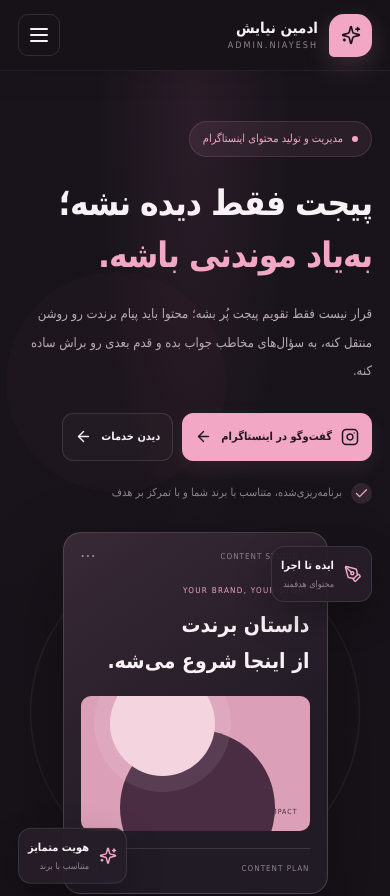
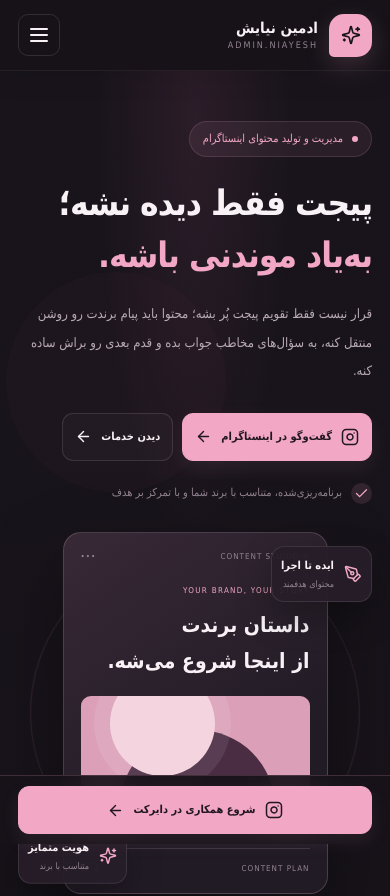
Before and after one commit to moeinfatemiyan-lgtm/Admin_niayesh, a Next.js app: page / in a window 390 px wide. Shown: the top 896 px of the page. Built offline with nearby package versions, Linux system fonts and the light colour scheme.

Commit message:
Style mobile sticky contact action

```diff
--- a/app/globals.css
+++ b/app/globals.css
@@ -120,3 +120,22 @@
 .service-card.reveal-ready:nth-child(3),.portfolio-card.reveal-ready:nth-child(3),.process-step.reveal-ready:nth-child(3){transition-delay:.14s}
 .service-card.reveal-ready:nth-child(4),.process-step.reveal-ready:nth-child(4){transition-delay:.21s}
 @media(prefers-reduced-motion:reduce){.reveal-ready,.reveal-ready.is-visible{opacity:1;transform:none;transition:none}}
+
+/* Mobile conversion shortcut */
+.mobile-contact-bar{display:none}
+@media(max-width:760px){
+ body{padding-bottom:calc(76px + env(safe-area-inset-bottom))}
+ .mobile-contact-bar{
+  display:block;
+  position:fixed;
+  z-index:60;
+  inset-inline:0;
+  bottom:0;
+  padding:10px 18px calc(10px + env(safe-area-inset-bottom));
+  border-top:1px solid rgba(242,167,196,.18);
+  background:rgba(23,19,25,.92);
+  backdrop-filter:blur(16px);
+ }
+ .mobile-contact-bar .button{width:100%;min-height:48px}
+}
+@media(prefers-reduced-motion:reduce){.mobile-contact-bar .button{animation:none!important}}
```
